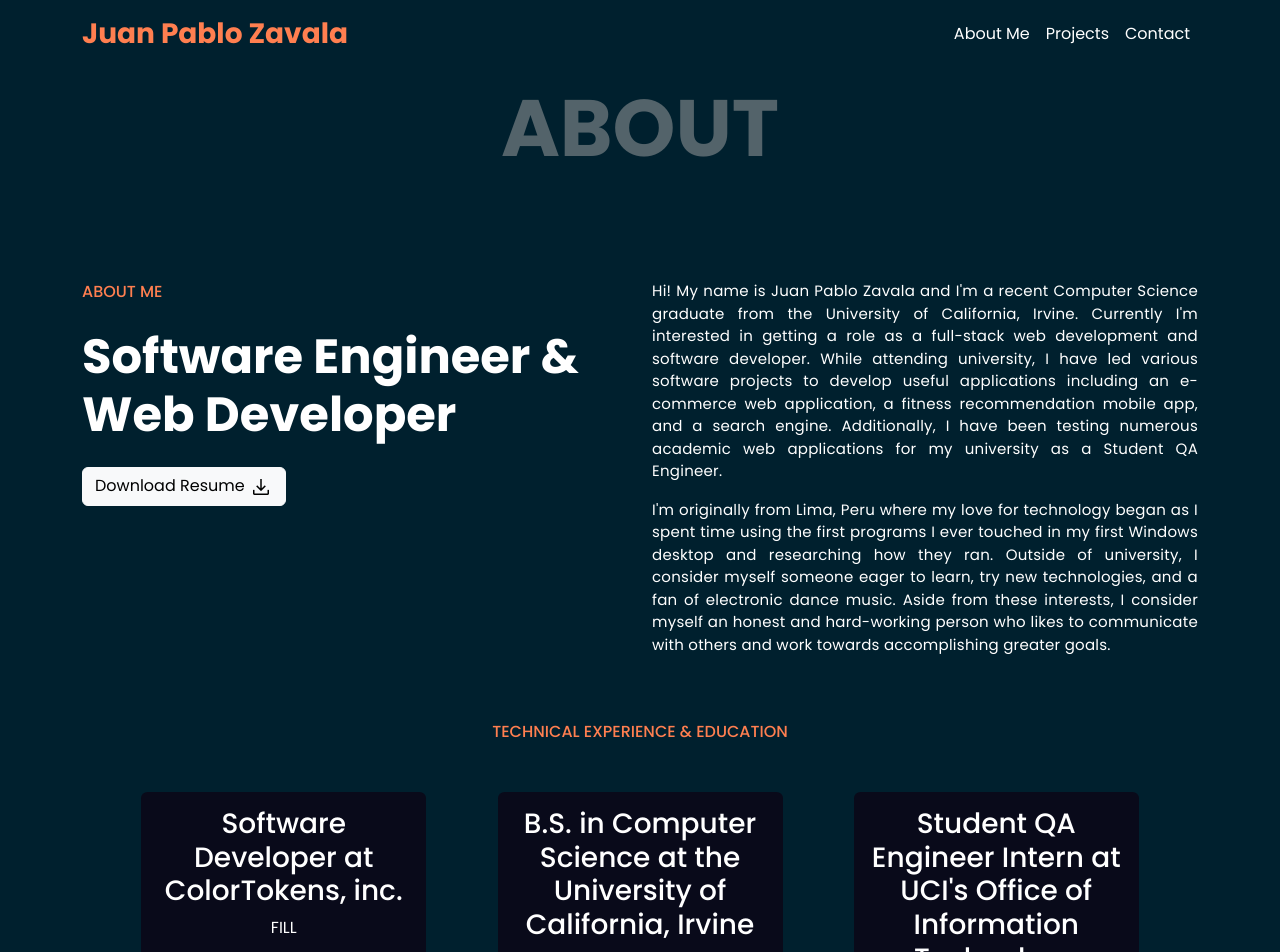
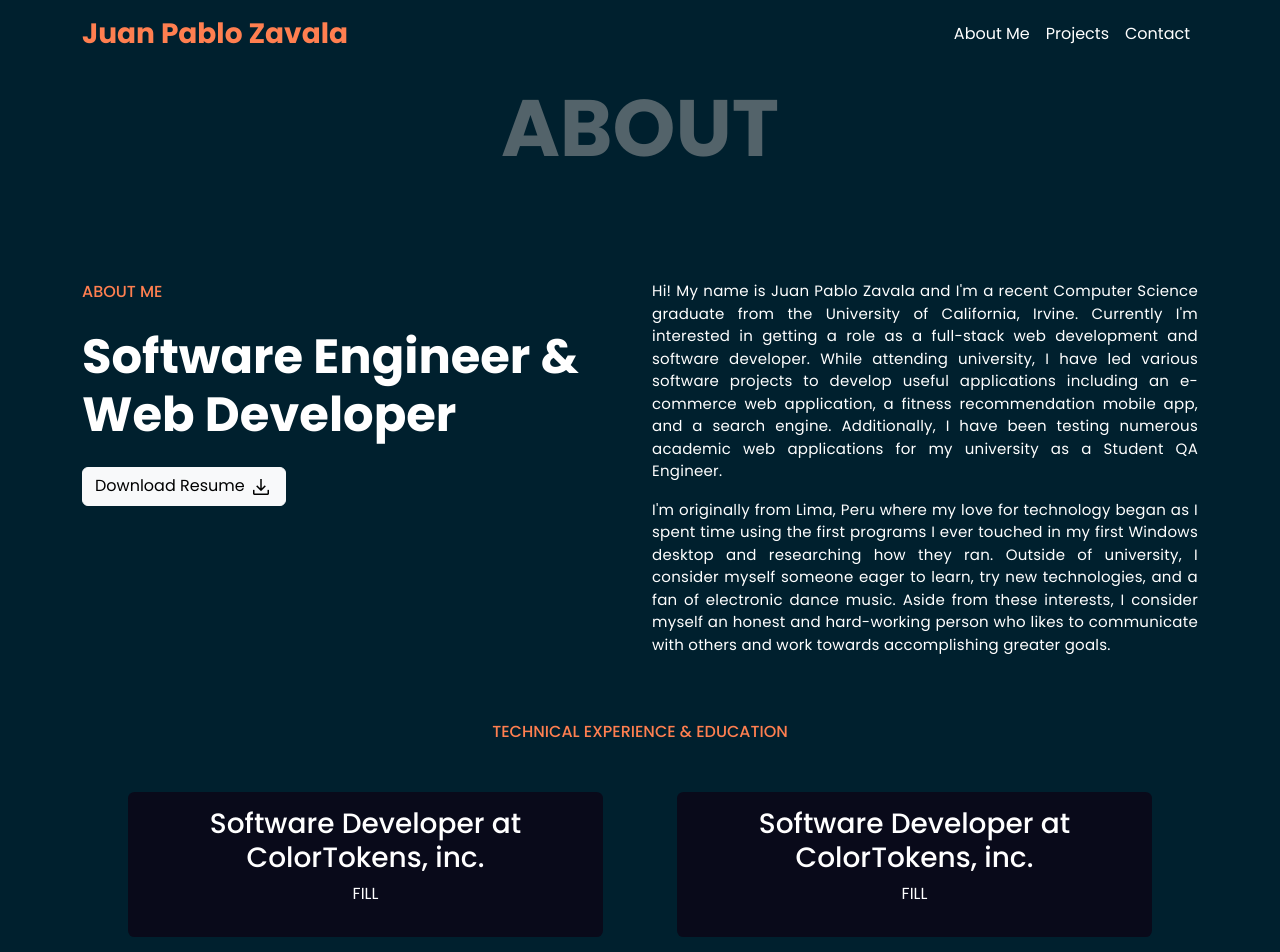
Before and after one commit to jpzavala/jpz-portfolio-app, a React (Create React App) app: page /aboutme in a window 1280 px wide. Shown: the top 952 px of the page. Built offline with nearby package versions, Linux system fonts and the light colour scheme.

Commit message:
Making info boxes dynamic

```diff
--- /dev/null
+++ b/src/Components/EducationModal.js
@@ -0,0 +1,14 @@
+import { Modal } from "react-bootstrap";
+
+const EducationModal = (props) => {
+  return (
+    <Modal show={props.isShowing} size="lg" onHide={props.closeModal}>
+      <Modal.Header closeButton>
+        <Modal.Title>Modal</Modal.Title>
+      </Modal.Header>
+      <Modal.Body>Modal body content</Modal.Body>
+    </Modal>
+  );
+};
+
+export default EducationModal;
--- a/src/Pages/AboutMe.js
+++ b/src/Pages/AboutMe.js
@@ -1,7 +1,37 @@
+import { useState } from "react";
 import { Container, Row, Col, Button } from "react-bootstrap";
+import EducationModal from "../Components/EducationModal";
 import downloadIcon from "../images/download.png";
 
+const data = [
+  {
+    name: "Software Developer at ColorTokens, inc.",
+    location: "",
+    comment: "",
+  },
+  {
+    name: "Software Developer at ColorTokens, inc.",
+    location: "",
+    comment: "",
+  },
+  {
+    name: "Software Developer at ColorTokens, inc.",
+    location: "",
+    comment: "",
+  },
+  {
+    name: "Software Developer at ColorTokens, inc.",
+    location: "",
+    comment: "",
+  },
+];
+
 const AboutMe = () => {
+  const [show, setShow] = useState(false);
+
+  const openModal = () => setShow(true);
+  const closeModal = () => setShow(false);
+
   return (
     <>
       <h2 className="heading">ABOUT</h2>
@@ -62,25 +92,20 @@ const AboutMe = () => {
           </Col>
         </Row>
         <Row className="info-content justify-content-evenly">
-          <Col lg={3} className="info-box">
-            <h3>Software Developer at ColorTokens, inc.</h3>
-            <p>FILL</p>
-          </Col>
-          <Col lg={3} className="info-box">
-            <h3>
-              B.S. in Computer Science at the University of California, Irvine
-            </h3>
-            <p>FILL</p>
-          </Col>
-          <Col lg={3} className="info-box">
-            <h3>
-              Student QA Engineer Intern at UCI's Office of Information
-              Technology
-            </h3>
-            <p>FILL</p>
-          </Col>
+          {data.map((val, i) => {
+            return (
+              <Col lg={5} className="info-box mb-4 mx-3" onClick={openModal}>
+                <h3>Software Developer at ColorTokens, inc.</h3>
+                <p>FILL</p>
+              </Col>
+            );
+          })}
         </Row>
       </Container>
+
+      {/* Modal */}
+
+      <EducationModal isShowing={show} closeModal={closeModal}></EducationModal>
     </>
   );
 };
```
